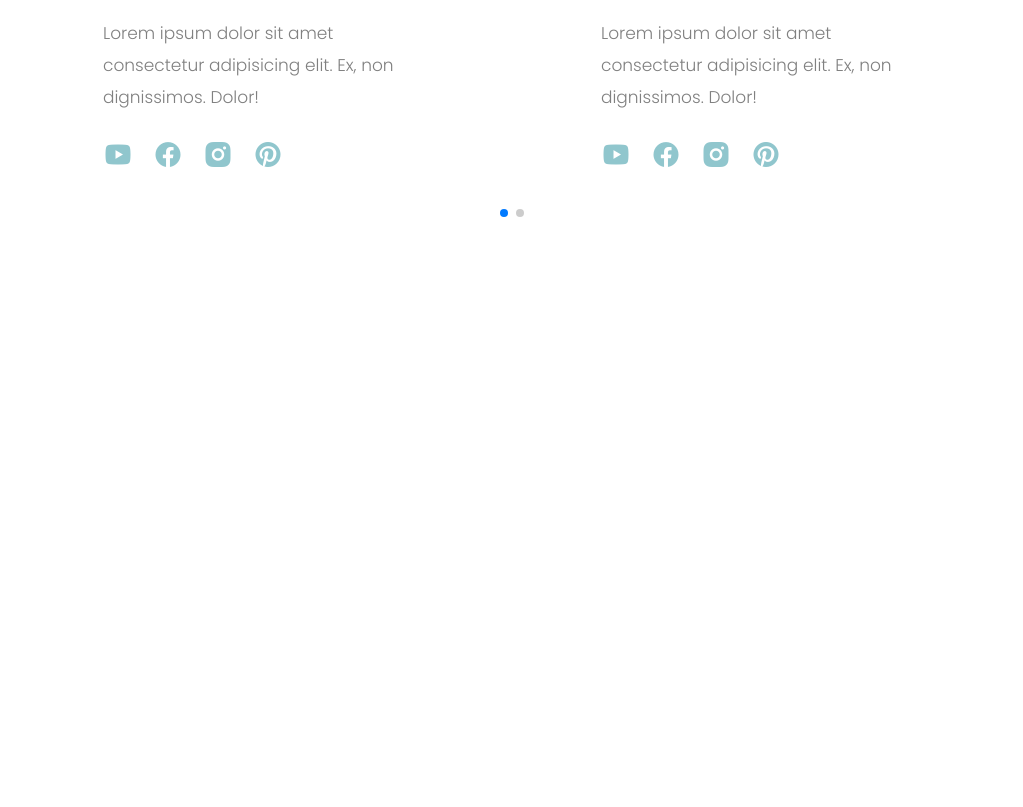
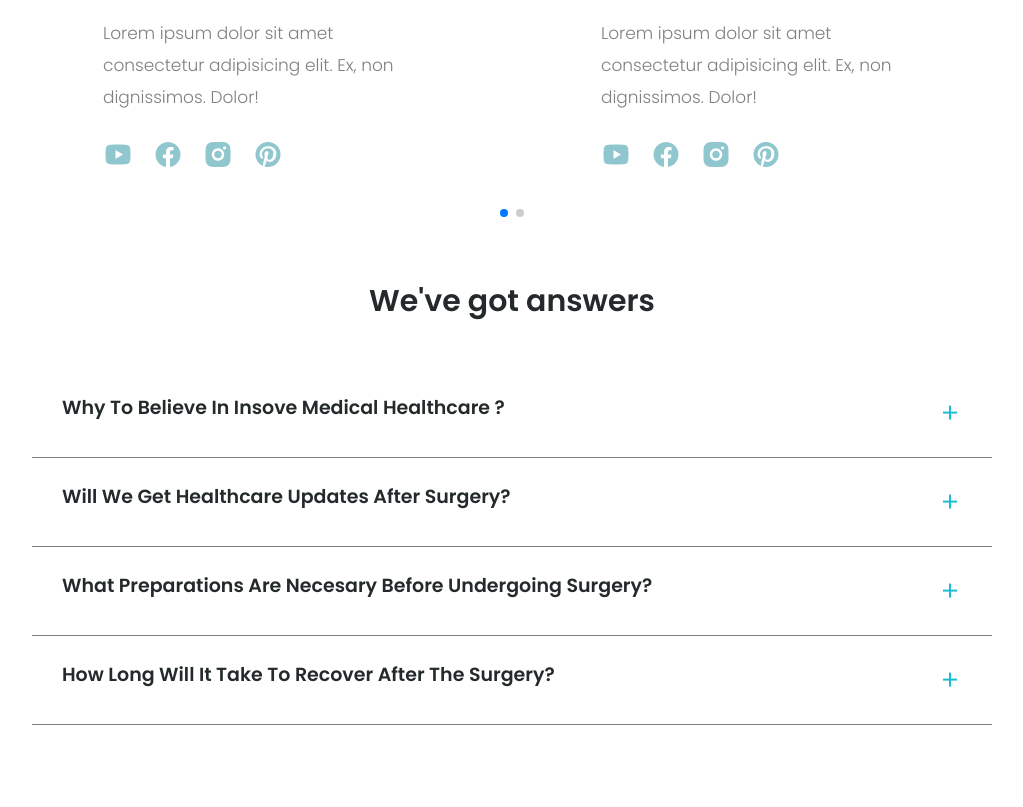
Before and after one commit to jfperez5/webMedica, a website: page index.html in a window 1280 px wide. Shown: the part 4172-4979 px from the top of the page, without its empty margins (128-1151 px from the left). Drawn offline with nearby package versions, Linux system fonts and the light colour scheme.

Commit message:
Se termina la sección de preguntas frecuentes FAQ

```diff
--- a/index.html
+++ b/index.html
@@ -578,6 +578,82 @@
  </section>
 <!-- end team  -->
 
+<!-- faq -->
+    <section class="faq">
+        <div class="container mx-auto">
+            <h2 class="faq__title h2 text-center mb-[50px]">We've got answers</h2>
+            <!-- item wrapper -->
+            <div class="max-w-5xl mx-auto">
+                <!-- item 1-->
+                 <div class="faq__item px-[30px] pt-7 pb-4 border-b cursor-pointer select-none">
+                    <!-- title & icon -->
+                    <div class="flex item-center justify-between mb-[10px]">
+                        <!-- title -->
+                        <h4 class="h4">Why to believe in Insove medical healthcare ?</h4>
+                        <!-- icon -->
+                        <div class="faq__btn text-accent">
+                           <i class="ri-add-fill text-2xl"></i>
+                        </div>
+                    </div>
+                    <!-- answer text -->
+                    <div class="faq__answer h-0 overflow-hidden">
+                        <p class="font-light">Lorem ipsum dolor sit, amet consectetur adipisicing elit. Optio, deserunt suscipit porro repellat consequuntur velit aliquam officia. Nihil harum libero cumque sapiente culpa recusandae quod odit, officiis aut, pariatur perspiciatis.</p>
+                    </div>
+                 </div>
+                 <!-- item 2-->
+                 <div class="faq__item px-[30px] pt-7 pb-4 border-b cursor-pointer select-none">
+                    <!-- title & icon -->
+                    <div class="flex item-center justify-between mb-[10px]">
+                        <!-- title -->
+                        <h4 class="h4">Will we get healthcare updates after surgery?</h4>
+                        <!-- icon -->
+                        <div class="faq__btn text-accent">
+                           <i class="ri-add-fill text-2xl"></i>
+                        </div>
+                    </div>
+                    <!-- answer text -->
+                    <div class="faq__answer h-0 overflow-hidden">
+                        <p class="font-light">Lorem ipsum dolor sit, amet consectetur adipisicing elit. Optio, deserunt suscipit porro repellat consequuntur velit aliquam officia. Nihil harum libero cumque sapiente culpa recusandae quod odit, officiis aut, pariatur perspiciatis.</p>
+                    </div>
+                 </div>
+                 <!-- item 3-->
+                 <div class="faq__item px-[30px] pt-7 pb-4 border-b cursor-pointer select-none">
+                    <!-- title & icon -->
+                    <div class="flex item-center justify-between mb-[10px]">
+                        <!-- title -->
+                        <h4 class="h4">What preparations are necesary before undergoing surgery?</h4>
+                        <!-- icon -->
+                        <div class="faq__btn text-accent">
+                           <i class="ri-add-fill text-2xl"></i>
+                        </div>
+                    </div>
+                    <!-- answer text -->
+                    <div class="faq__answer h-0 overflow-hidden">
+                        <p class="font-light">Lorem ipsum dolor sit, amet consectetur adipisicing elit. Optio, deserunt suscipit porro repellat consequuntur velit aliquam officia. Nihil harum libero cumque sapiente culpa recusandae quod odit, officiis aut, pariatur perspiciatis.</p>
+                    </div>
+                 </div>
+                  <!-- item 4-->
+                 <div class="faq__item px-[30px] pt-7 pb-4 border-b cursor-pointer select-none">
+                    <!-- title & icon -->
+                    <div class="flex item-center justify-between mb-[10px]">
+                        <!-- title -->
+                        <h4 class="h4">How long will it take to recover after the surgery?</h4>
+                        <!-- icon -->
+                        <div class="faq__btn text-accent">
+                           <i class="ri-add-fill text-2xl"></i>
+                        </div>
+                    </div>
+                    <!-- answer text -->
+                    <div class="faq__answer h-0 overflow-hidden">
+                        <p class="font-light">Lorem ipsum dolor sit, amet consectetur adipisicing elit. Optio, deserunt suscipit porro repellat consequuntur velit aliquam officia. Nihil harum libero cumque sapiente culpa recusandae quod odit, officiis aut, pariatur perspiciatis.</p>
+                    </div>
+                 </div>
+            </div>
+        </div>
+    </section>
+<!-- end faq -->
+
+
 <!-- temp div  -->
  <div class="h-[4000px]"></div>
 
--- a/src/input.css
+++ b/src/input.css
@@ -62,7 +62,9 @@
     }
 
     /* faq */
-    .faq__item.open.faq__answer{ @apply h-full; }
+    .faq__item.open .faq__answer{
+        @apply h-full;
+    }
 
 
 
```
Also changed, not shown: dist/assets/css/styles.css, dist/assets/js/main.js.
